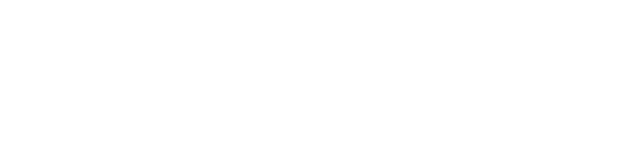
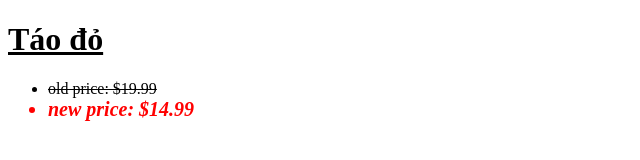
Before and after one commit to 23070493-source/23070493-source.github.io, a plain HTML site: page Excercise2/in.html in a window 1280 px wide. Shown: the whole page, without its empty margins (0-640 px from the left). Drawn offline with Linux system fonts and the light colour scheme.

Commit message:
do mid term

```diff
--- a/Excercise2/in.html
+++ b/Excercise2/in.html
@@ -0,0 +1,17 @@
+<!DOCTYPE html>
+<html lang="en">
+<head>
+    <meta charset="UTF-8">
+    <meta name="viewport" content="width=device-width, initial-scale=1.0">
+    <title>product-price</title>
+    <link rel="stylesheet" href="style.css">
+</head>
+<body>
+    <div class="product">
+        <h1>Táo đỏ</h1>
+        <ul>
+            <li class="old price">old price: $19.99</li>
+            <li class="new price">new price: $14.99</li>
+        </ul>
+    </div>
+</html>
--- /dev/null
+++ b/Excercise2/style.css
@@ -0,0 +1,12 @@
+h1 {
+    text-decoration: underline;
+}
+li.new.price {
+    color: red;
+    font-size: 20px;
+    font-weight: bold;
+    font-style: italic;
+}
+li.old.price{
+    text-decoration: line-through;
+}
--- a/week5/cv styles.css
+++ b/week5/cv styles.css
@@ -16,6 +16,7 @@
             height: 60px;
             display: inline-block;
             padding: 0 40px;
+            text-transform: uppercase;
         }
         nav#topmenu a {
             text-decoration: none;
--- a/week5/phongcach.css
+++ b/week5/phongcach.css
@@ -53,6 +53,7 @@ a {
 a:hover {
     text-decoration: underline;
 }
+
 .highlight {
     color: #52ab98;
     font-family: 'Montserrat', sans-serif;
```
Also changed, not shown: week4/wiki-page.html (+1 -1 lines), week6/BT2/BT2.html (+1 -1 lines).
